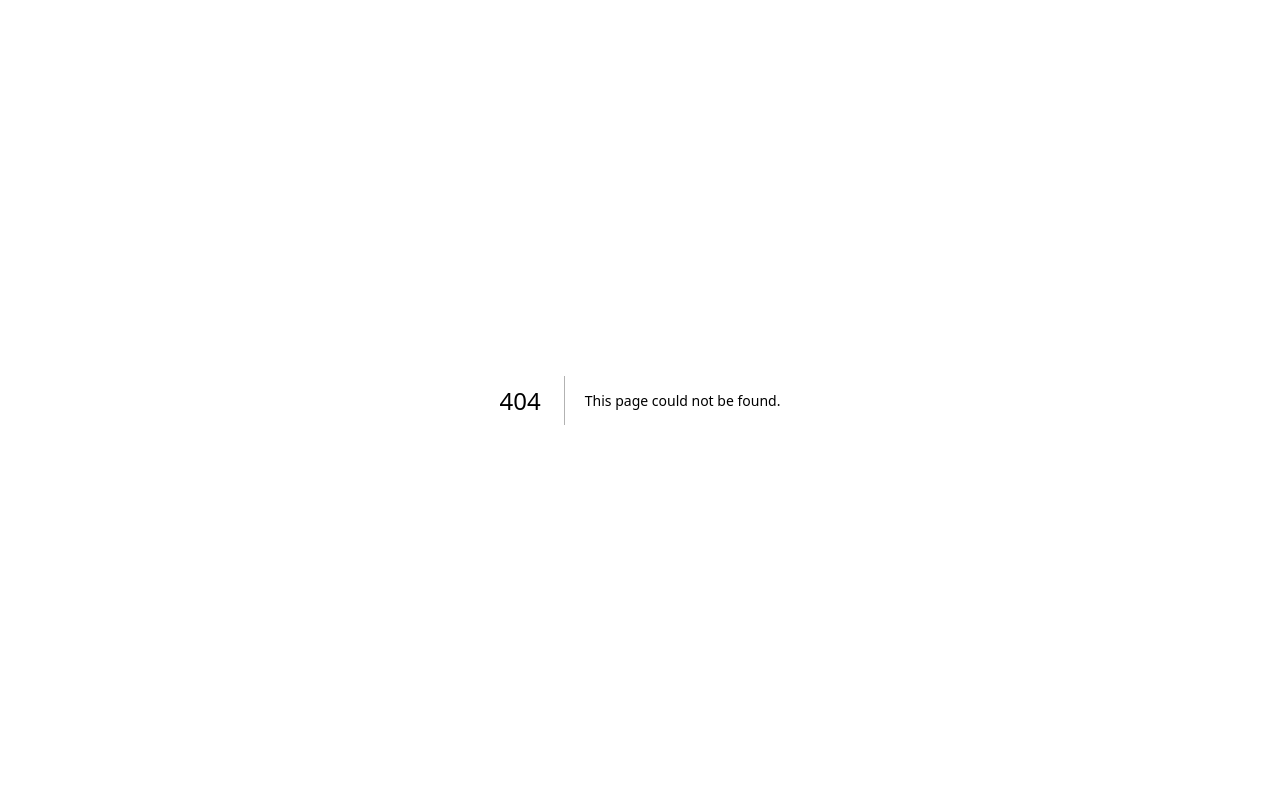
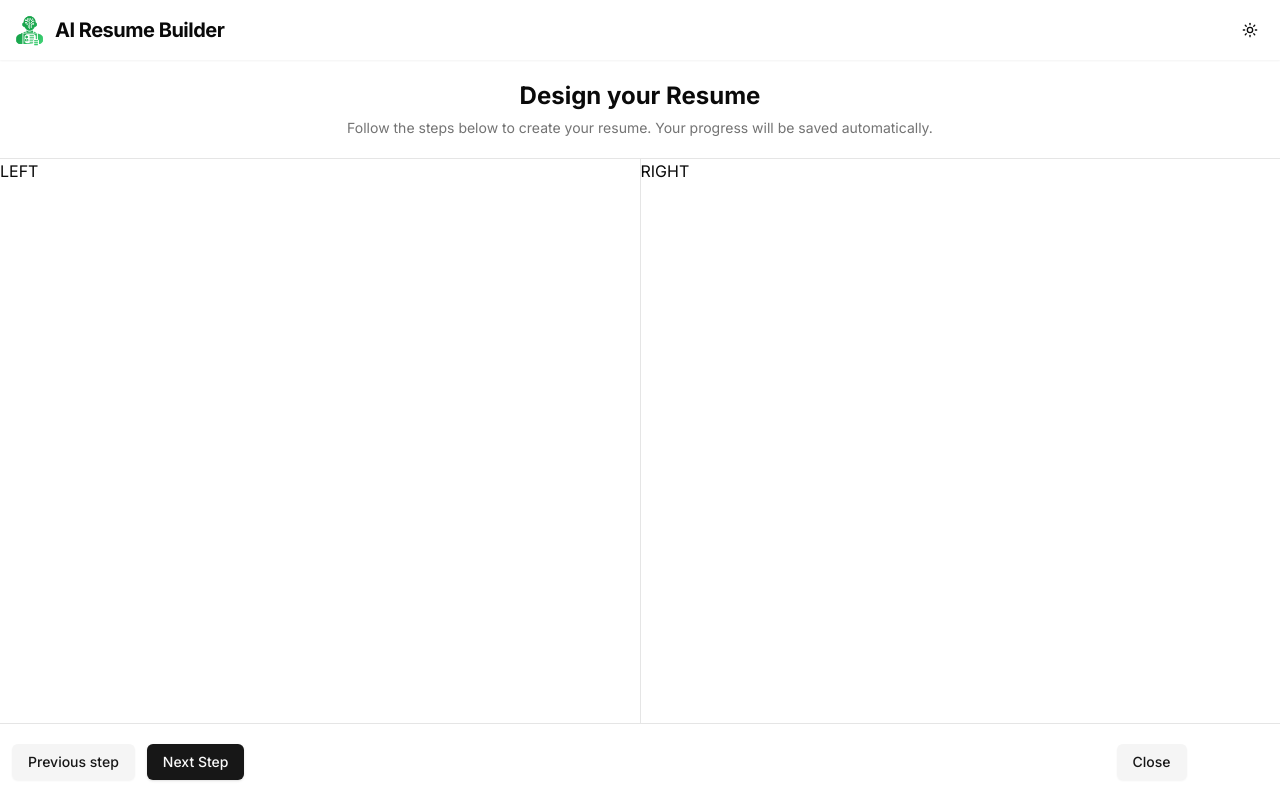
Before and after one commit to ramzijebalia/AICVBuilder, a Next.js app in the folder aicvbuilder/: page /editor in a window 1280 px wide. Before the commit this address had no page. Built offline with nearby package versions, Linux system fonts and the light colour scheme.

Commit message:
Create the skeleton of the editor page

```diff
--- /dev/null
+++ b/aicvbuilder/app/(main)/editor/ResumeEditor.tsx
@@ -0,0 +1,43 @@
+"use client";
+
+import { Button } from "@/components/ui/button";
+import Link from "next/link";
+
+export default function ResumeEditor() {
+    return(
+        <div className="flex grow flex-col">
+            <header className="space-y-1.5 border-b px-3 py-5 text-center">
+                <h1 className="text-2xl font-bold"> Design your Resume</h1>
+                <p className="text-sm text-muted-foreground">
+                    Follow the steps below to create your resume.
+                    Your progress will be saved automatically.
+                </p>
+            </header>
+            <main className="relative grow">
+                <div className="absolute bottom-0 top-0 flex w-full">
+                    <div className="w-full md:w-1/2">
+                        LEFT
+                    </div>
+                    <div className="grow md:border-r"/>
+                    <div className="hidden w-1/2 md:flex">
+                        RIGHT
+                    </div>
+                </div>
+            </main>
+            <footer className="w-full border-t px-3 py-5">
+                <div className="max-w-7xl mx-auto flex flex-wrap justify-between gap-3">
+                    <div className="flex items-center gap-3">
+                        <Button variant="secondary"> Previous step</Button>
+                        <Button> Next Step</Button>
+                    </div>
+                    <div className="flex items-center gap-3">
+                        <Button variant="secondary" asChild>
+                            <Link href="/resumes"> Close</Link>
+                        </Button>
+                        <p className="text-muted-foreground opacity-0">Saving ...</p>
+                    </div>
+                </div>
+            </footer>
+        </div>
+
+)}
--- /dev/null
+++ b/aicvbuilder/app/(main)/editor/page.tsx
@@ -0,0 +1,15 @@
+//we can export the metadat only from server componenet
+// but we need in this componnet we need js feature like state and effect
+// for  that we will craete the content of this page in a separate client component and import it here
+
+import { Metadata } from "next";
+import ResumeEditor from "./ResumeEditor";
+
+export  const metadata: Metadata = {
+    title: "Design Your Resume"
+}
+
+export default function Page() {
+    return <ResumeEditor />
+
+}
--- a/aicvbuilder/app/(main)/layout.tsx
+++ b/aicvbuilder/app/(main)/layout.tsx
@@ -3,7 +3,7 @@ import Navbar from "./Navbar"
 
 export default function Layout({children} : {children : React.ReactNode}) {
     return (
-        <div>
+        <div className="flex min-h-screen flex-col">
             <Navbar />
             {children}
         </div>
--- a/aicvbuilder/app/(main)/resumes/page.tsx
+++ b/aicvbuilder/app/(main)/resumes/page.tsx
@@ -4,6 +4,26 @@
 //  they are ignored by the server and are not part of the url
 // /resumes/page.tsx is a route group  ( the main folder does not count)
 
+
+import { Button } from "@/components/ui/button"
+import { PlusSquare } from "lucide-react"
+import { Metadata } from "next"
+import Link from "next/link"
+
+export const metadata : Metadata = {
+    title : "Your Resumes" // the title of the page
+}
+
+
 export default function Page() {
-    return <main>  ths is the resume page</main>
-}
+    return (
+    <main className="maw-w-7xl mx-auto w-full px-3 py-6 space-y-6">
+        <Button asChild className="mx-auto flex w-fit gap-2">
+            {/* asChild :  tell shadcn to not render a button , instead it render a link that look like a button*/}
+            <Link href="/editor">
+                <PlusSquare className="size-5" />
+                New Resume
+            </Link>
+        </Button>
+    </main>
+)}
```
